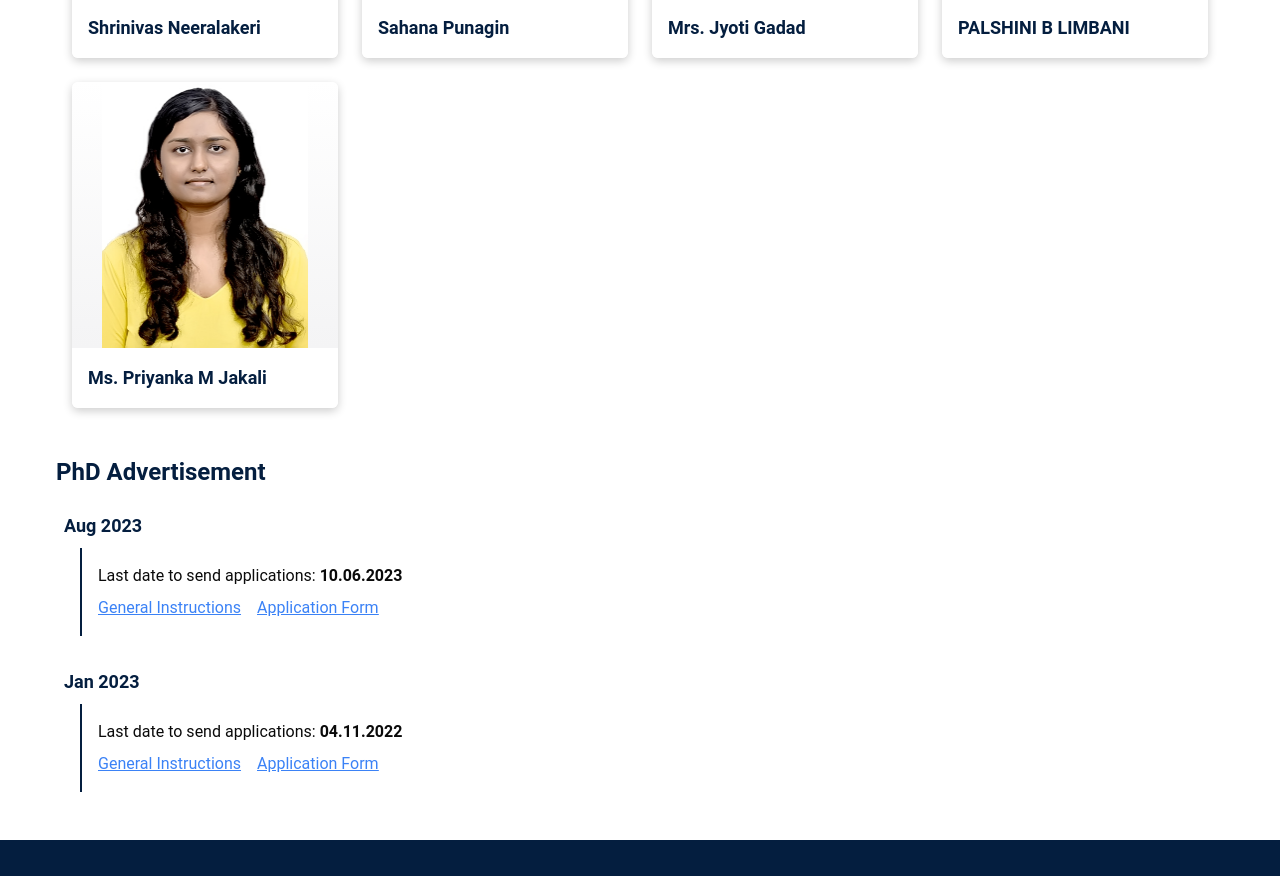
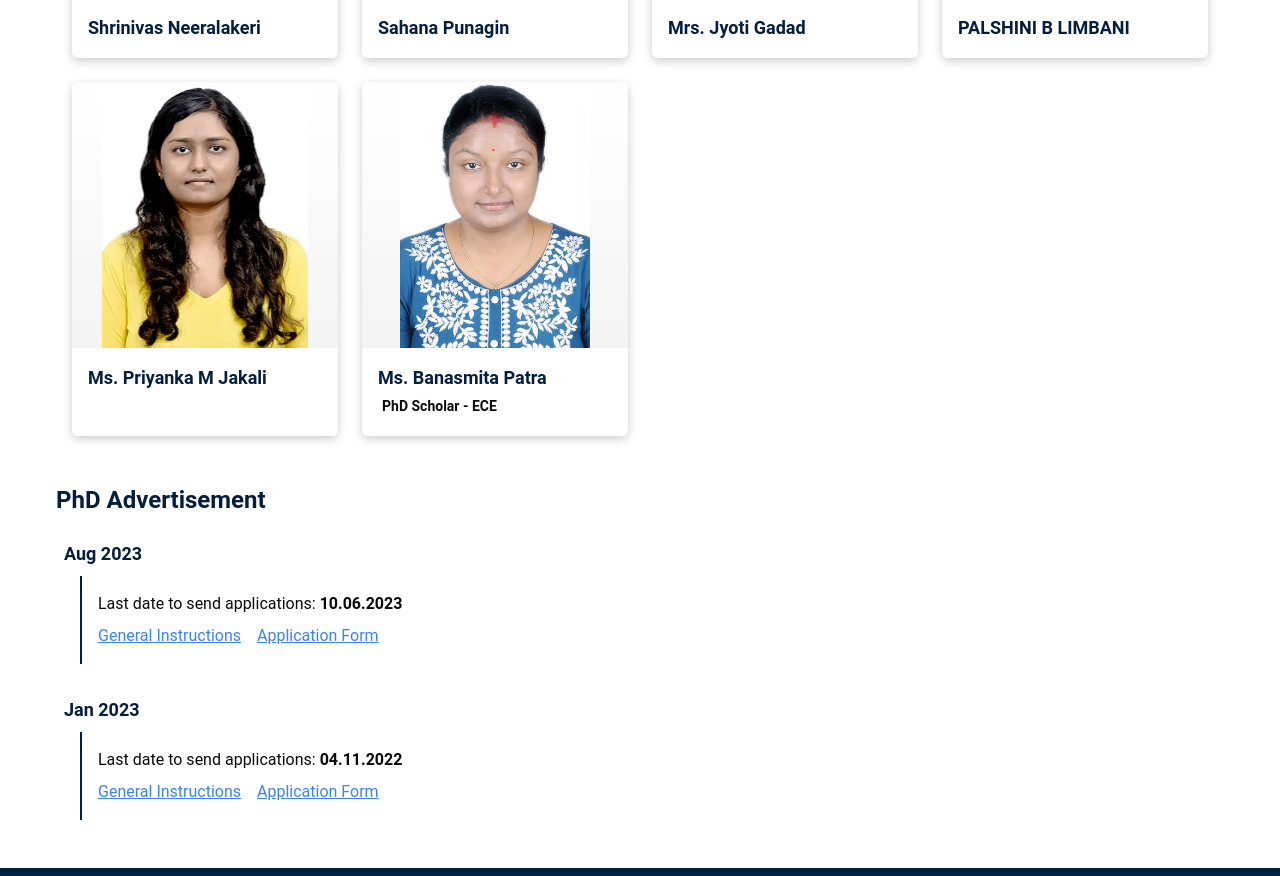
Before and after one commit to Velocity-IIITDWD/iiitdwd.ac.in, a Next.js app: page /academics/research in a window 1280 px wide. Shown: the part 3720-4596 px from the top of the page. Built offline with nearby package versions, Linux system fonts and the light colour scheme.

Commit message:
data(research.ts): add bansmita patra's profile

```diff
--- a/data/academics/research.ts
+++ b/data/academics/research.ts
@@ -189,6 +189,11 @@ export default [
         imageURL: '/images/priyanka_m_jakali.jpg',
         title: 'Ms. Priyanka M Jakali',
       },
+      {
+        content: ['PhD Scholar - ECE'],
+        imageURL: '/images/banasmita_patra.jpg',
+        title: 'Ms. Banasmita Patra',
+      }
     ],
   },
 ] as ProfileGroup[];
```
Also changed, not shown: public/images/banasmita_patra.jpg (added).
